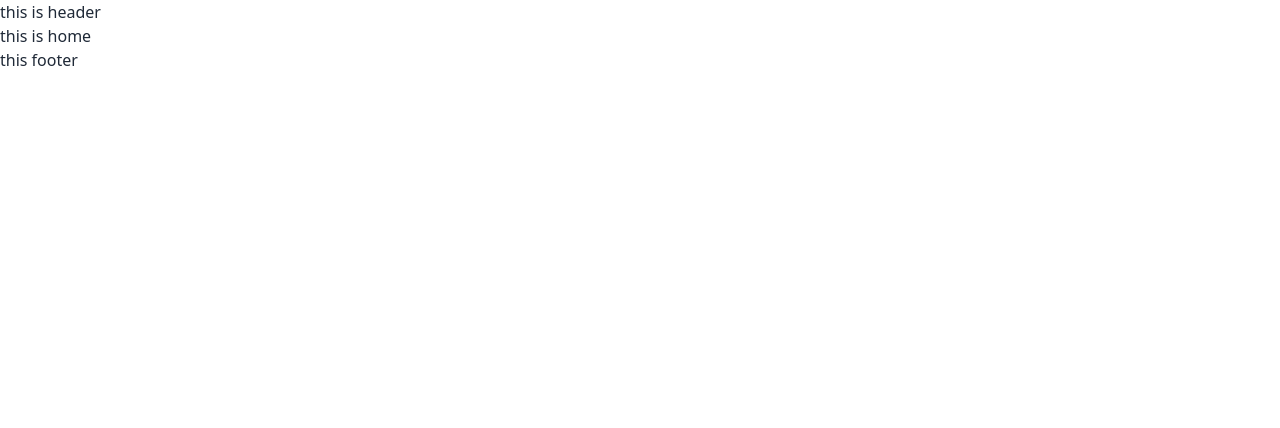
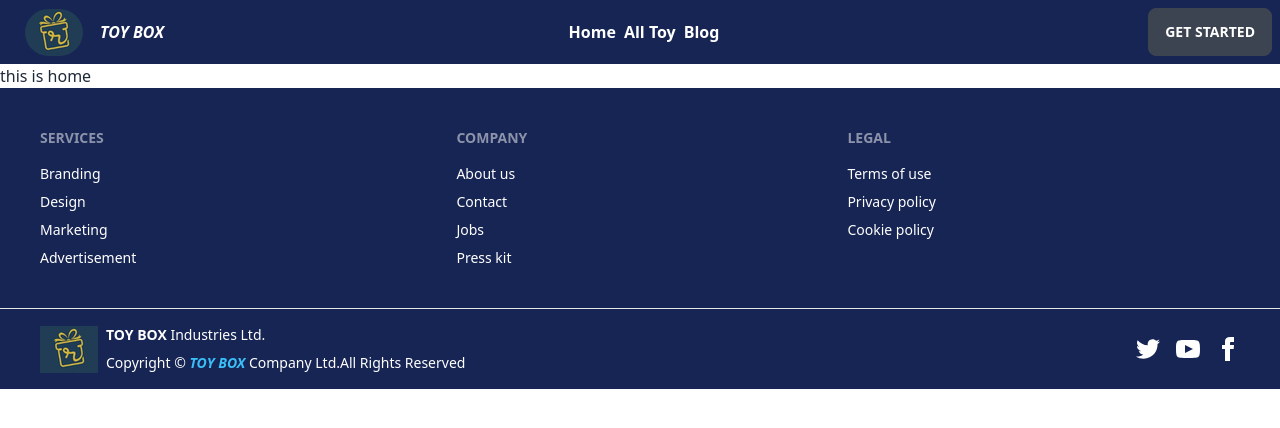
Before and after one commit to Manikonline/toy-box, a React (Vite) app: page / in a window 1280 px wide. Shown: the top 428 px of the page. Built offline with nearby package versions, Linux system fonts and the light colour scheme.

Commit message:
added navber and footer

```diff
--- a/index.html
+++ b/index.html
@@ -2,9 +2,9 @@
 <html lang="en">
   <head>
     <meta charset="UTF-8" />
-    <link rel="icon" type="image/svg+xml" href="/vite.svg" />
+    <link rel="icon" type="image/svg+xml" href="/public/rsz_1logo.png" />
     <meta name="viewport" content="width=device-width, initial-scale=1.0" />
-    <title>Vite + React</title>
+    <title>Toy Box</title>
   </head>
   <body>
     <div id="root"></div>
--- /dev/null
+++ b/src/components/AllToy/AllToy.jsx
@@ -0,0 +1,11 @@
+
+
+const AllToy = () => {
+    return (
+        <div>
+            <h3>all toy comming</h3>
+        </div>
+    );
+};
+
+export default AllToy;
--- a/src/components/LayOut/Footer/Footer.jsx
+++ b/src/components/LayOut/Footer/Footer.jsx
@@ -1,9 +1,44 @@
+import { Link } from "react-router-dom";
 
 
 const Footer = () => {
     return (
-        <div>
-            <h2>this footer</h2>
+        <div className="">
+            <footer className="footer p-10 bg-blue-950 text-white">
+  <div>
+    <span className="footer-title">Services</span>
+    <a className="link link-hover">Branding</a>
+    <a className="link link-hover">Design</a>
+    <a className="link link-hover">Marketing</a>
+    <a className="link link-hover">Advertisement</a>
+  </div>
+  <div>
+    <span className="footer-title">Company</span>
+    <a className="link link-hover">About us</a>
+    <a className="link link-hover">Contact</a>
+    <a className="link link-hover">Jobs</a>
+    <a className="link link-hover">Press kit</a>
+  </div>
+  <div>
+    <span className="footer-title">Legal</span>
+    <a className="link link-hover">Terms of use</a>
+    <a className="link link-hover">Privacy policy</a>
+    <a className="link link-hover">Cookie policy</a>
+  </div>
+</footer>
+<footer className="footer px-10 py-4 border-t bg-blue-950 text-white border-base-300">
+  <div className="items-center grid-flow-col">
+     <img className="width='24' height='24' viewBox='0 0 24 24'" src="../../../../public/rsz_1logo.png" alt="" />
+    <p><Link to='/' className="font-bold text-white">TOY BOX</Link> Industries Ltd. <br/><p className="text-muted mt-2"> Copyright &copy;<a className="text-decoration-none text-info " ><b> <i>TOY BOX</i></b></a> Company Ltd.All Rights Reserved  </p> </p>
+  </div>
+  <div className="md:place-self-center md:justify-self-end">
+    <div className="grid grid-flow-col gap-4">
+      <a><svg xmlns="http://www.w3.org/2000/svg" width="24" height="24" viewBox="0 0 24 24" className="fill-current"><path d="M24 4.557c-.883.392-1.832.656-2.828.775 1.017-.609 1.798-1.574 2.165-2.724-.951.564-2.005.974-3.127 1.195-.897-.957-2.178-1.555-3.594-1.555-3.179 0-5.515 2.966-4.797 6.045-4.091-.205-7.719-2.165-10.148-5.144-1.29 2.213-.669 5.108 1.523 6.574-.806-.026-1.566-.247-2.229-.616-.054 2.281 1.581 4.415 3.949 4.89-.693.188-1.452.232-2.224.084.626 1.956 2.444 3.379 4.6 3.419-2.07 1.623-4.678 2.348-7.29 2.04 2.179 1.397 4.768 2.212 7.548 2.212 9.142 0 14.307-7.721 13.995-14.646.962-.695 1.797-1.562 2.457-2.549z"></path></svg></a>
+      <a><svg xmlns="http://www.w3.org/2000/svg" width="24" height="24" viewBox="0 0 24 24" className="fill-current"><path d="M19.615 3.184c-3.604-.246-11.631-.245-15.23 0-3.897.266-4.356 2.62-4.385 8.816.029 6.185.484 8.549 4.385 8.816 3.6.245 11.626.246 15.23 0 3.897-.266 4.356-2.62 4.385-8.816-.029-6.185-.484-8.549-4.385-8.816zm-10.615 12.816v-8l8 3.993-8 4.007z"></path></svg></a>
+      <a><svg xmlns="http://www.w3.org/2000/svg" width="24" height="24" viewBox="0 0 24 24" className="fill-current"><path d="M9 8h-3v4h3v12h5v-12h3.642l.358-4h-4v-1.667c0-.955.192-1.333 1.115-1.333h2.885v-5h-3.808c-3.596 0-5.192 1.583-5.192 4.615v3.385z"></path></svg></a>
+    </div>
+  </div>
+</footer>
         </div>
     );
 };
--- a/src/components/LayOut/Header/Header.jsx
+++ b/src/components/LayOut/Header/Header.jsx
@@ -1,9 +1,36 @@
-
+import { Link } from "react-router-dom";
 
 const Header = () => {
     return (
         <div>
-            <h2>this is header</h2>
+            <div className="navbar bg-blue-950">
+  <div className="navbar-start">
+    <div className="dropdown">
+      <label tabIndex={0} className="btn btn-ghost lg:hidden">
+        <svg xmlns="http://www.w3.org/2000/svg" className="h-5 w-5" fill="none" viewBox="0 0 24 24" stroke="currentColor"><path className="text-yellow-400" strokeLinecap="round" strokeLinejoin="round" strokeWidth="2" d="M4 6h16M4 12h8m-8 6h16" /></svg>
+      </label>
+      <ul tabIndex={0} className="menu menu-compact dropdown-content mt-3 p-2 shadow bg-base-100 rounded-box w-52">
+      <Link to='/' className=" ms-2 font-bold  ">Home</Link>
+      <Link to='/alltoy' className=" ms-2 font-bold">All Toy</Link>
+      <Link to='/blog' className=" ms-2 font-bold">Blog</Link>
+
+      </ul>
+    </div>
+    <a className="btn btn-ghost normal-case text-xl"><img className="img-fluid rounded-full"  src="../../../../public/rsz_1logo.png" alt="" /></a>
+    <h2 className="text-white font-extrabold italic">TOY BOX</h2>
+  </div>
+  <div className="navbar-center hidden lg:flex">
+
+      <Link to='/' className="text-white ms-2 font-bold  ">Home</Link>
+      <Link to='/alltoy' className="text-white ms-2 font-bold">All Toy</Link>
+      <Link to='/blog' className="text-white ms-2 font-bold">Blog</Link>
+
+
+  </div>
+  <div className="navbar-end">
+    <a className="btn">Get started</a>
+  </div>
+</div>
         </div>
     );
 };
```
Also changed, not shown: src/components/Blog/Blog.jsx (added, +11 -0 lines), src/main.jsx (+10 -0 lines), public/rsz_1logo.png (added), public/rsz_logo.png (added), src/components/LayOut/Footer/Footer.css (added).
